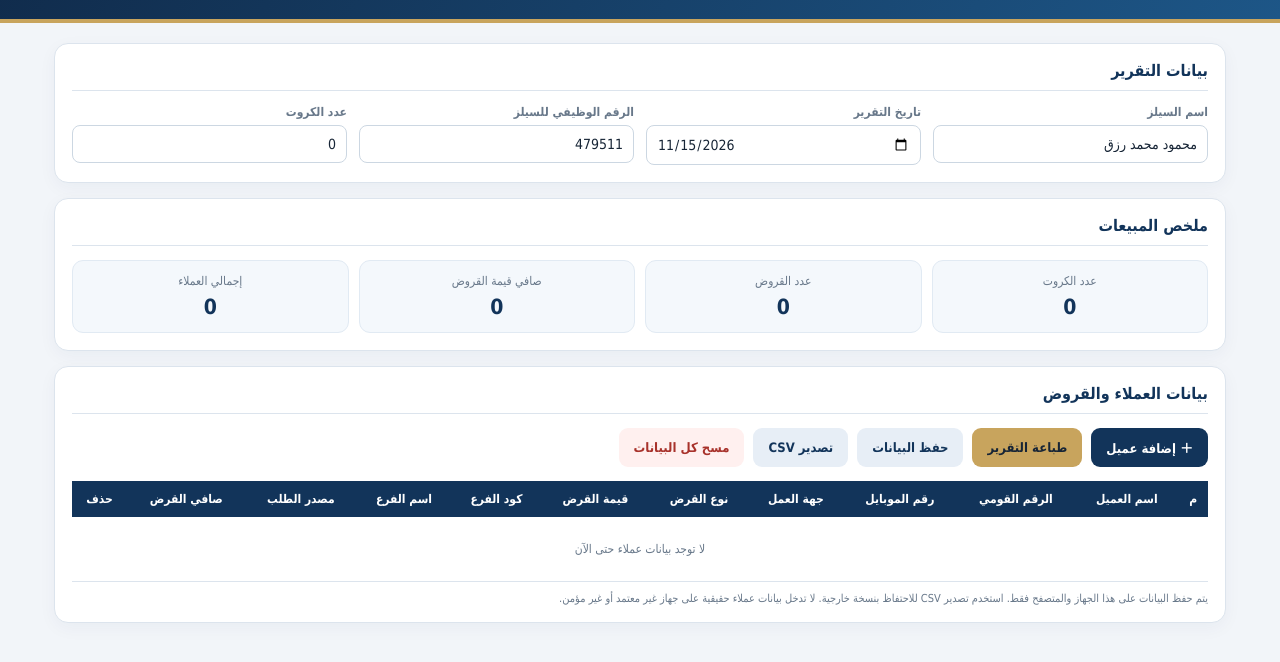
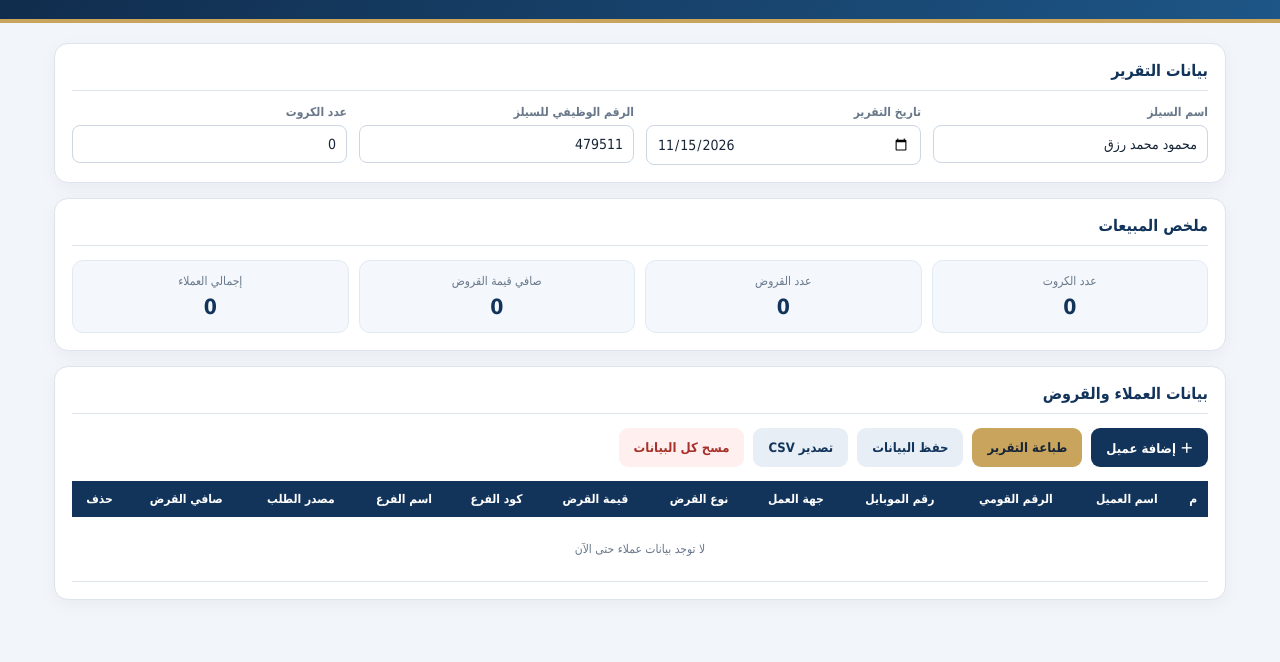
Before and after one commit to ma7oud1/-nbe-sales, a plain HTML site: page sales-report.html in a window 1280 px wide. Shown: the part 72-734 px from the top of the page. Drawn offline with Linux system fonts and the light colour scheme.

Commit message:
Remove storage disclaimer note from sales report

```diff
--- a/sales-report.html
+++ b/sales-report.html
@@ -76,7 +76,7 @@ td input[data-k="branchCode"]{min-width:82px}td input[data-k="branchName"]{min-w
 <div class="table-wrap"><table>
 <thead><tr><th>م</th><th>اسم العميل</th><th>الرقم القومي</th><th>رقم الموبايل</th><th>جهة العمل</th><th>نوع القرض</th><th>قيمة القرض</th><th>كود الفرع</th><th>اسم الفرع</th><th>مصدر الطلب</th><th>صافي القرض</th><th class="no-print">حذف</th></tr></thead>
 <tbody id="clients"></tbody></table></div>
-<p class="note">يتم حفظ البيانات على هذا الجهاز والمتصفح فقط. استخدم تصدير CSV للاحتفاظ بنسخة خارجية. لا تدخل بيانات عملاء حقيقية على جهاز غير معتمد أو غير مؤمن.</p>
+
 </section>
 </main>
 <script>
```
